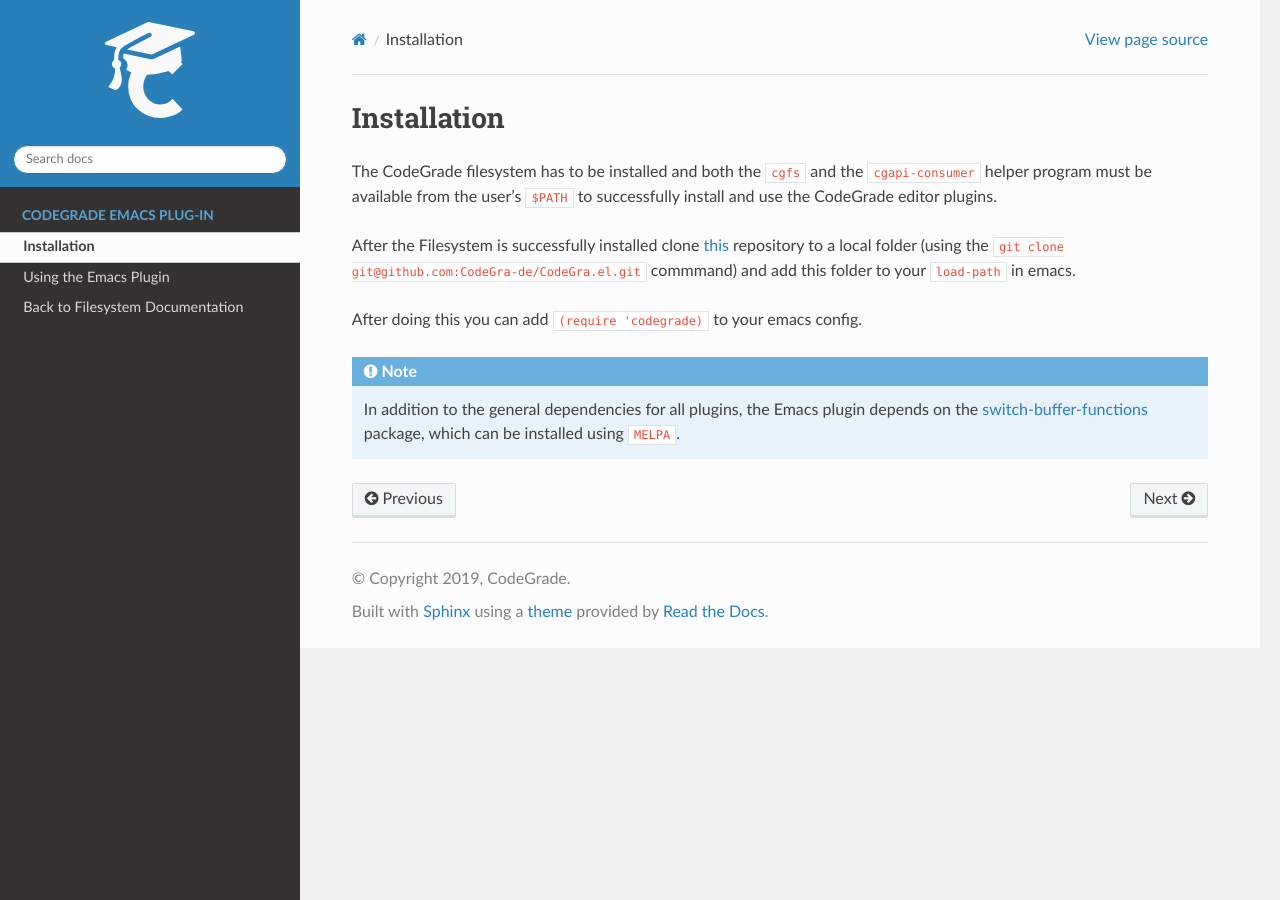
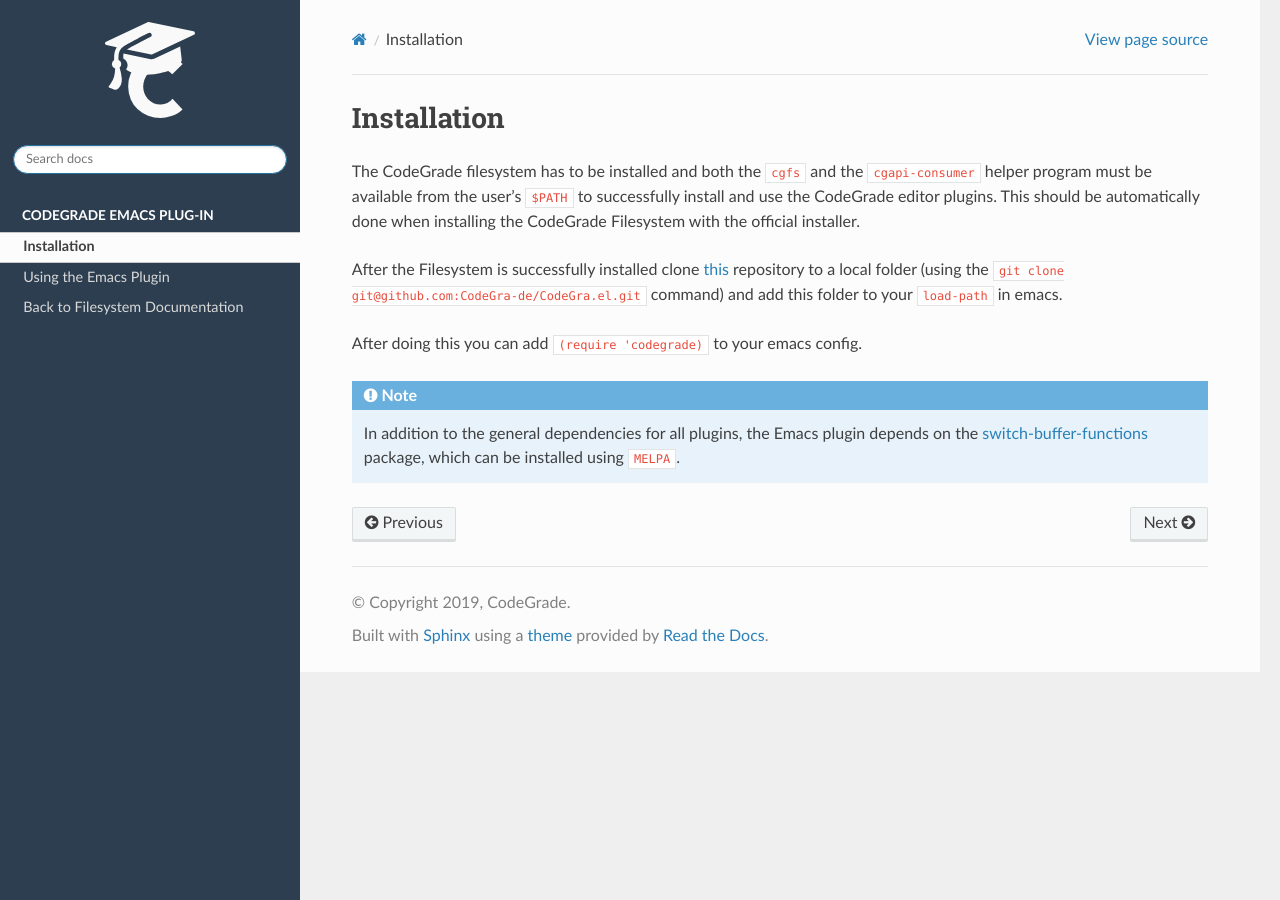
Before and after one commit to CodeGra-de/CodeGra.el, a Sphinx documentation site: the page built from docs/install.rst, in a window 1280 px wide. Built offline with Sphinx 7.4.7 and the Read the Docs theme 2.0.0, drawn with Linux system fonts in a browser that asks for light colours; the version number could not be read and is left out.

Commit message:
Update docs

```diff
--- a/docs/_static/style.css
+++ b/docs/_static/style.css
@@ -31,3 +31,15 @@
 .wy-side-nav-search > a img.logo, .wy-side-nav-search .wy-dropdown > a img.logo {
     width: 100px !important;
 }
+
+.wy-nav-side {
+  background-color: #2c3e50;
+}
+
+.wy-side-nav-search {
+  background-color: #2c3e50;
+}
+
+.wy-menu-vertical p.caption {
+  color: #fff;
+}
--- a/docs/conf.py
+++ b/docs/conf.py
@@ -73,7 +73,7 @@
 with open("../codegra.el", 'r') as f:
     data = f.read()
     needle = '\n;; Version: '
-    version = data[data.find(needle) + len(needle):].split()[0]
+    version =  'v' + data[data.find(needle) + len(needle):].split()[0]
 
 # The full version, including alpha/beta/rc tags.
 release = version
--- a/docs/install.rst
+++ b/docs/install.rst
@@ -2,12 +2,14 @@
 =============
 The CodeGrade filesystem has to be installed and both the ``cgfs`` and the
 ``cgapi-consumer`` helper program must be available from the user's ``$PATH`` to
-successfully install and use the CodeGrade editor plugins.
+successfully install and use the CodeGrade editor plugins. This should be
+automatically done when installing the CodeGrade Filesystem with the official
+installer.
 
 After the Filesystem is successfully installed clone
 `this <https://github.com/CodeGra-de/CodeGra.el>`__ repository to a
 local folder (using the ``git clone git@github.com:CodeGra-de/CodeGra.el.git``
-commmand) and add  this folder to your ``load-path`` in emacs.
+command) and add  this folder to your ``load-path`` in emacs.
 
 After doing this you can add ``(require 'codegrade)`` to your emacs config.
 
```
